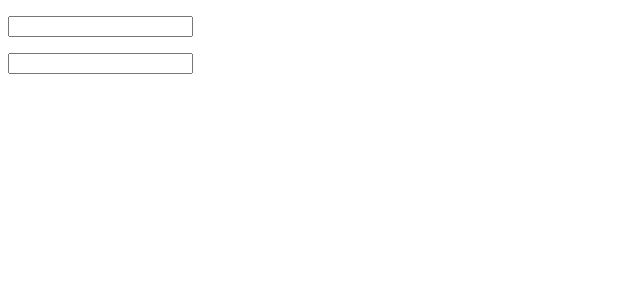
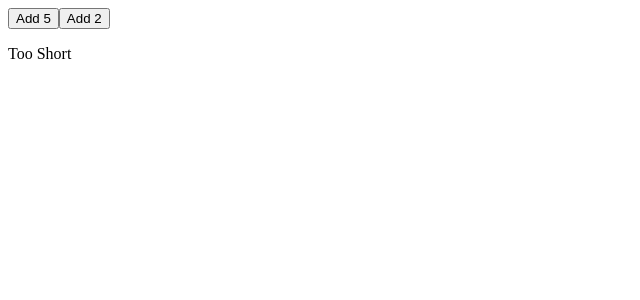
Before and after one commit to ManjinderDhillon/assign, a Vue app: page / in a window 1280 px wide. Shown: the top 300 px of the page, without its empty margins (0-640 px from the left). Built offline with nearby package versions, Linux system fonts and the light colour scheme.

Commit message:
third assignment

```diff
--- a/src/App.vue
+++ b/src/App.vue
@@ -1,14 +1,11 @@
 <template>
-  <HelloWorld />
+  <AssignThree />
 </template>
-
 <script>
-import HelloWorld from "./components/HelloWorld.vue";
-
 export default {
   name: "App",
-  components: {
-    HelloWorld,
-  },
 };
 </script>
+<script setup>
+import AssignThree from "./components/AssignThree.vue";
+</script>
--- /dev/null
+++ b/src/components/AssignThree.vue
@@ -0,0 +1,26 @@
+<template>
+  <button @click="addNum(5)">Add 5</button>
+  <button @click="addNum(2)">Add 2</button>
+  <p>{{ result }}</p>
+</template>
+
+<script setup>
+import { ref } from "vue";
+import { computed } from "@vue/reactivity";
+
+const number = ref(0);
+const result = computed(() => {
+  if (number.value < 37) {
+    return "Too Short";
+  }
+  if (number.value === 37) {
+    return number.value;
+  } else {
+    return "Too Much";
+  }
+});
+
+const addNum = (num) => {
+  return (number.value = number.value + num);
+};
+</script>
```
